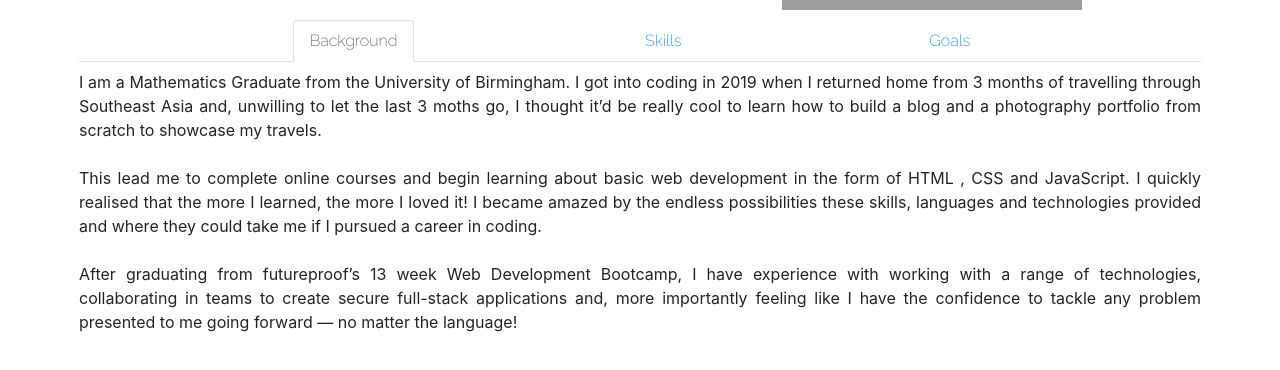
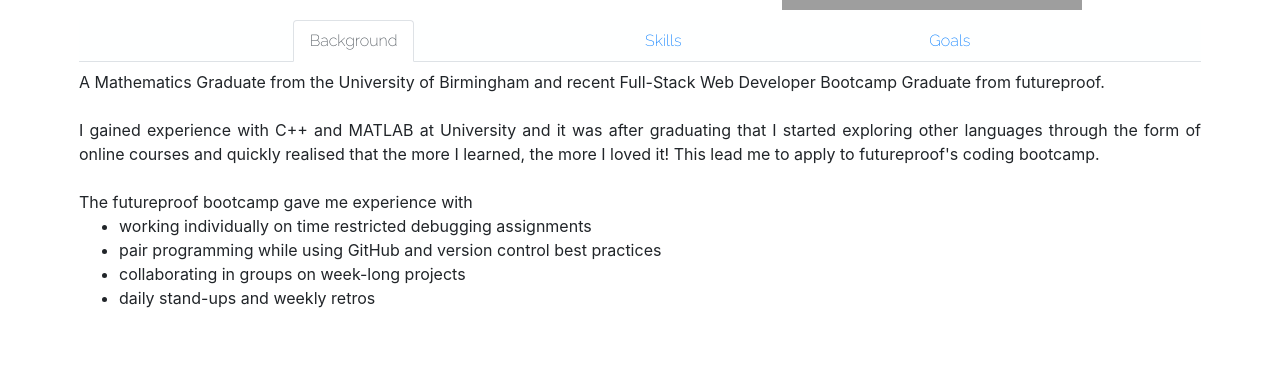
Before and after one commit to AKP-13/reactPortfolio, a React app: page /about in a window 1280 px wide. Both pictures are taken after a click on the tab "Background". Shown: the part 356-726 px from the top of the page. Built offline with nearby package versions, Linux system fonts and the light colour scheme; grey boxes are pictures that could not be loaded.

Commit message:
Update wording

```diff
--- a/src/Components/Background.js
+++ b/src/Components/Background.js
@@ -5,29 +5,31 @@ class Background extends Component {
         return (
             <>
                 <p className="about-para">
-                    I am a Mathematics Graduate from the University of
-                    Birmingham. I got into coding in 2019 when I returned home
-                    from 3 months of travelling through Southeast Asia and,
-                    unwilling to let the last 3 moths go, I thought it’d be
-                    really cool to learn how to build a blog and a photography
-                    portfolio from scratch to showcase my travels.
+                    A Mathematics Graduate from the University of Birmingham and
+                    recent Full-Stack Web Developer Bootcamp Graduate from
+                    futureproof.
                     <br />
                     <br />
-                    This lead me to complete online courses and begin learning
-                    about basic web development in the form of HTML , CSS and
-                    JavaScript. I quickly realised that the more I learned, the
-                    more I loved it! I became amazed by the endless
-                    possibilities these skills, languages and technologies
-                    provided and where they could take me if I pursued a career
-                    in coding.
+                    I gained experience with C++ and MATLAB at University and it
+                    was after graduating that I started exploring other
+                    languages through the form of online courses and quickly
+                    realised that the more I learned, the more I loved it! This
+                    lead me to apply to futureproof's coding bootcamp.
                     <br />
                     <br />
-                    After graduating from futureproof’s 13 week Web Development
-                    Bootcamp, I have experience with working with a range of
-                    technologies, collaborating in teams to create secure
-                    full-stack applications and, more importantly feeling like I
-                    have the confidence to tackle any problem presented to me
-                    going forward — no matter the language!
+                    The futureproof bootcamp gave me experience with
+                    <ul>
+                        <li>
+                            working individually on time restricted debugging
+                            assignments
+                        </li>
+                        <li>
+                            pair programming while using GitHub and version
+                            control best practices
+                        </li>
+                        <li>collaborating in groups on week-long projects</li>
+                        <li>daily stand-ups and weekly retros</li>
+                    </ul>
                 </p>
             </>
         );
--- a/src/Components/Goals.js
+++ b/src/Components/Goals.js
@@ -5,19 +5,27 @@ class Goals extends Component {
         return (
             <>
                 <p className="about-para">
-                    Armed with the confidence to tackle new problems and
-                    countless new skills, I am incredibly excited to build on
-                    the foundations I gained from futureproof and always
-                    continue learning.
+                    I am incredibly excited to build on the foundations I gained
+                    from futureproof and apply myslef in a company whose goals
+                    and visions align with my own.
                     <br />
                     <br />
-                    In this ever changing industry, I am eager to continue
-                    broadening my skills and put them to use in my own personal
-                    projects. Going forward, I would love to incorporate my love
-                    of technology with my other passions — whether it’s
-                    sustainability, renewable energy, food, fitness or health —
-                    and ultimately contribute to making the world a better place
-                    and improving people’s lives.
+                    I am constantly learning more skills while woriking on new
+                    projects and would love to work for a company that would
+                    allow me to incorporate my technical skills with my other
+                    passions and ultimately contribute to making the world a
+                    better place and improving people’s lives.
+                    <br />
+                    <br />
+                    Such areas of interest include
+                    <ul>
+                        <li>sustainability</li>
+                        <li>renewable energy</li>
+                        <li>electric vehicles</li>
+                        <li>food</li>
+                        <li>fitness</li>
+                        <li>health</li>
+                    </ul>
                 </p>
             </>
         );
```
